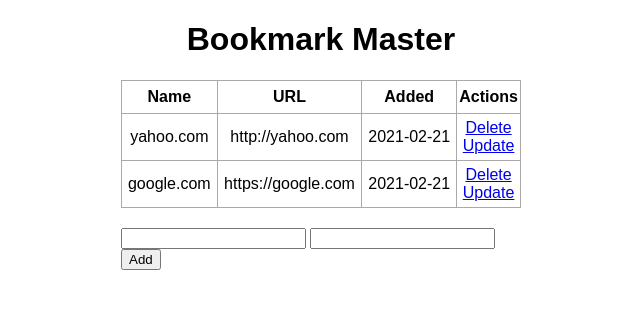
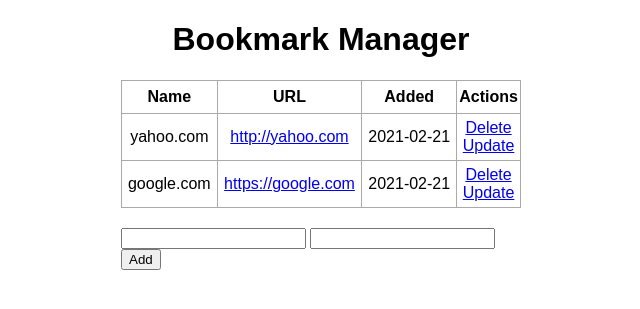
Before and after one commit to tuaninbox/bookmarkmanagement, a Flask app: page / in a window 1280 px wide. Shown: the top 309 px of the page, without its empty margins (319-959 px from the left). Run offline with Flask 2, Linux system fonts and the light colour scheme; data comes from the database, SQL or seed files in the repository; both versions use the stored data as it was after the commit.

Commit message:
add hyperlink

```diff
--- a/templates/index.html
+++ b/templates/index.html
@@ -6,7 +6,7 @@
 
 {% block body %}
 <div class="content">
-    <h1 style="text-align: center">Bookmark Master</h1>
+    <h1 style="text-align: center">Bookmark Manager</h1>
     {% if bookmarks|length < 1 %}
     <h4 style="text-align: center">There are no bookmark. Create one below!</h4>
     {% else %}
@@ -20,7 +20,7 @@
         {% for bookmark in bookmarks %}
             <tr>
                 <td>{{ bookmark.name }}</td>
-                <td>{{ bookmark.url }}</td>
+                <td><a href="{{bookmark.url }}">{{ bookmark.url }}</a></td>
                 <td>{{ bookmark.date_created.date() }}</td>
                 <td>
                     <a href="/delete/{{bookmark.id}}">Delete</a>
```
Also changed, not shown: bookmark.db.
